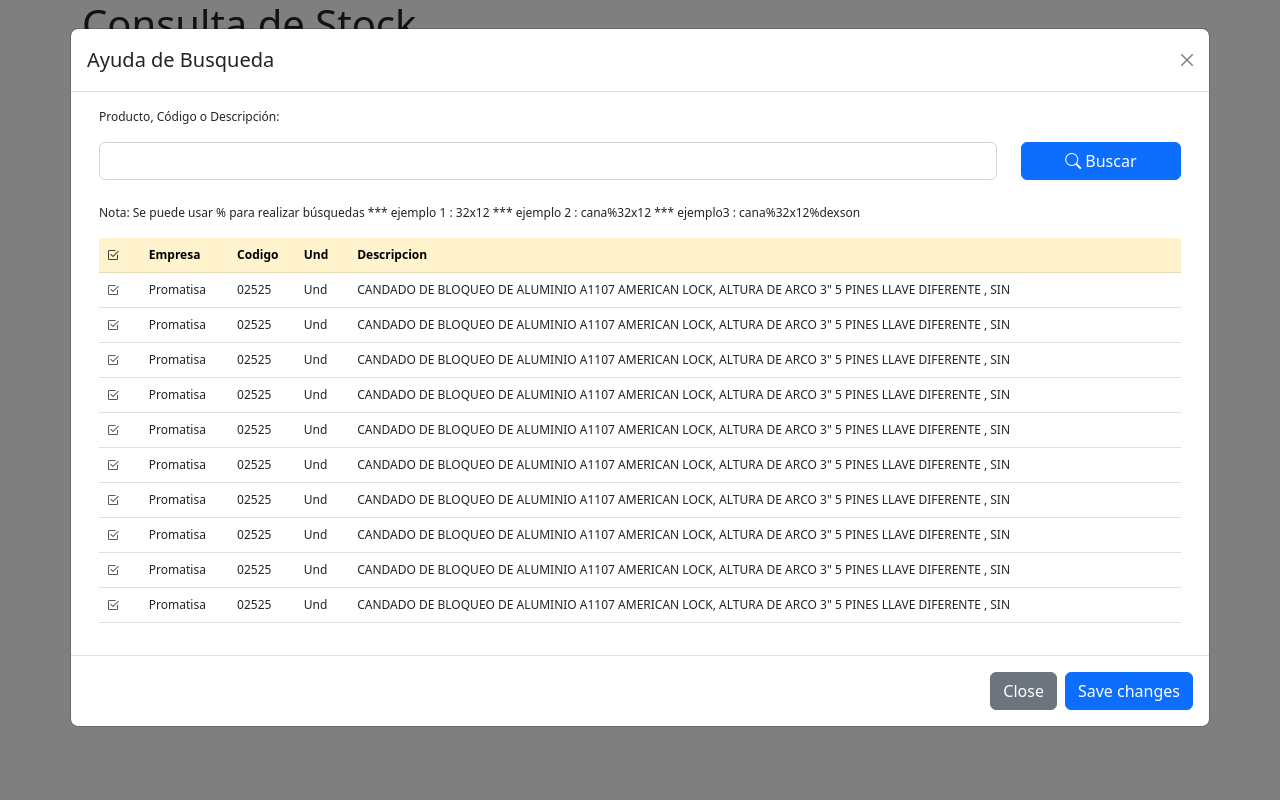
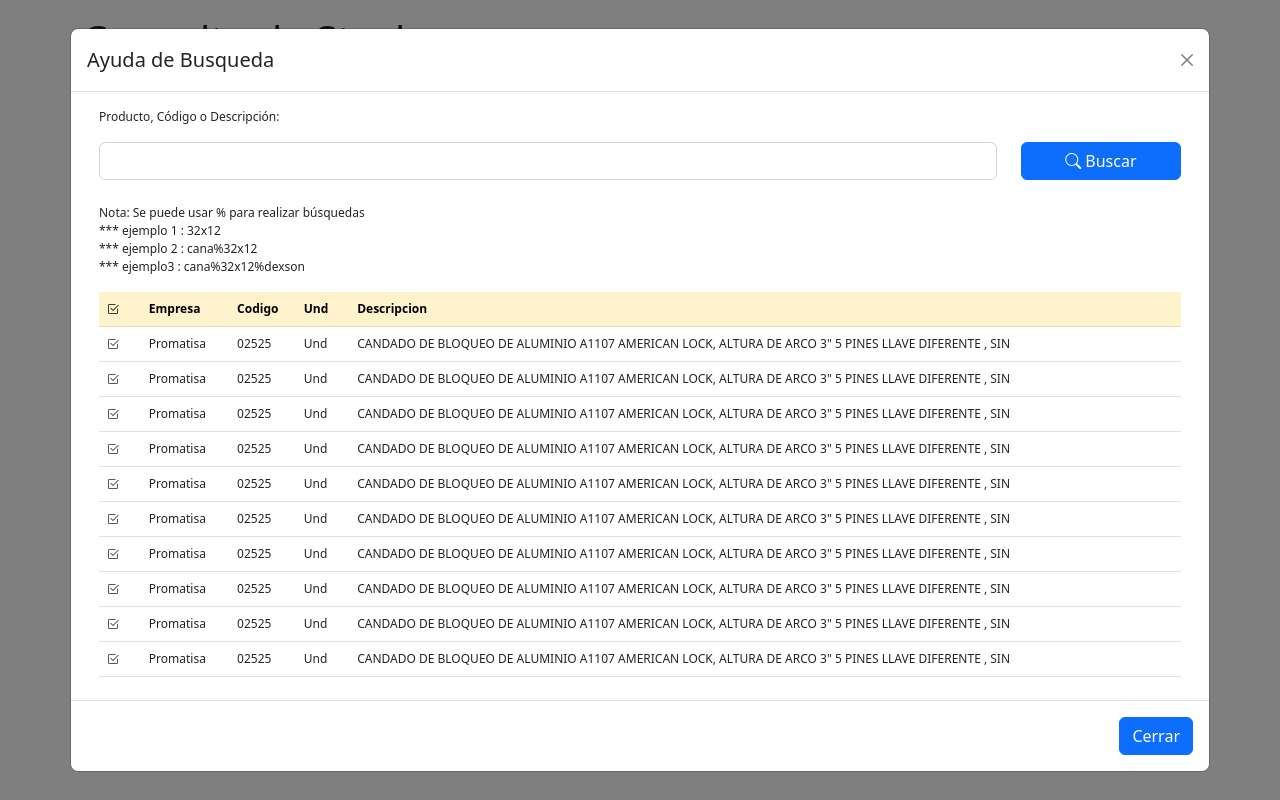
Before and after one commit to vmsalcedo/Consulta-stock-Acsa, a plain HTML site: page index.html in a window 1280 px wide. Both pictures are taken after a click on the button "Ayuda". Drawn offline with nearby package versions, Linux system fonts and the light colour scheme.

Commit message:
cambio de formulario

```diff
--- a/index.html
+++ b/index.html
@@ -15,7 +15,7 @@
 </head>
 <body class="container-fluid">
     <head>
-        <div class="container">
+        <div class="container mt-3">
             <h1 class="display-6">Consulta de Stock</h1>
 
 
@@ -28,7 +28,7 @@
             <div class="row">
 
 
-                <div class="col-12 col-md-8 col-lg-8 mt-2  ">
+                <div class="col-8 col-md-8 col-lg-8 mt-2  ">
                     <label class="label_acsa" for="">Codigo:</label>
                     <input type="number" class="form-control">
                 </div>
@@ -77,7 +77,7 @@
                         </button>
 
                     </div>
-                    <div class="pt-4"> <p>Nota: Se puede usar % para realizar búsquedas     *** ejemplo 1  :  32x12       ***   ejemplo 2  :  cana%32x12 *** ejemplo3 : cana%32x12%dexson</p>
+                    <div class="pt-4"> <p>Nota: Se puede usar % para realizar búsquedas <br> *** ejemplo 1  :  32x12    <br>   ***   ejemplo 2  :  cana%32x12  <br> *** ejemplo3 : cana%32x12%dexson</p>
                     </div>
 
 
@@ -206,8 +206,8 @@
 
         </div>
         <div class="modal-footer">
-          <button type="button" class="btn btn-secondary" data-bs-dismiss="modal">Close</button>
-          <button type="button" class="btn btn-primary">Save changes</button>
+          <button type="button" class="btn btn-primary" data-bs-dismiss="modal">Cerrar</button>
+
         </div>
       </div>
     </div>
```
